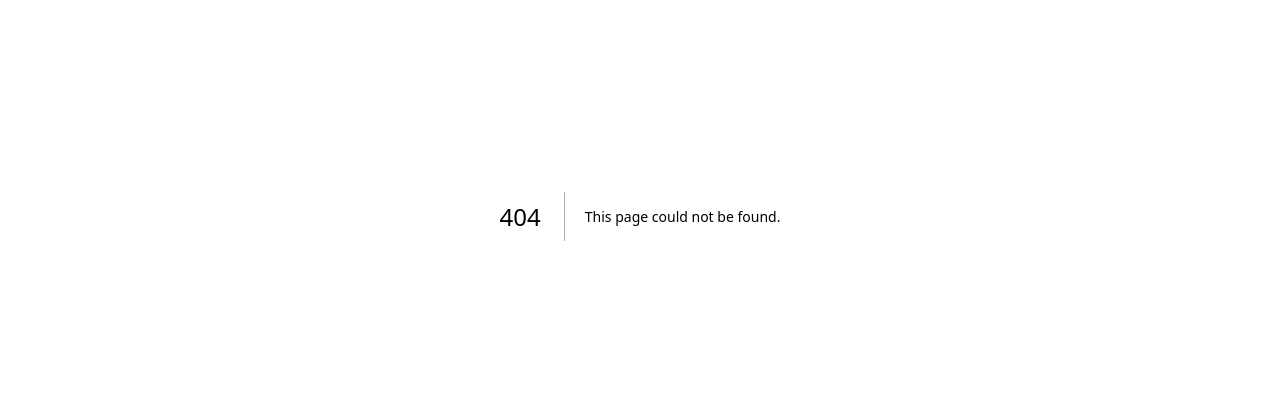
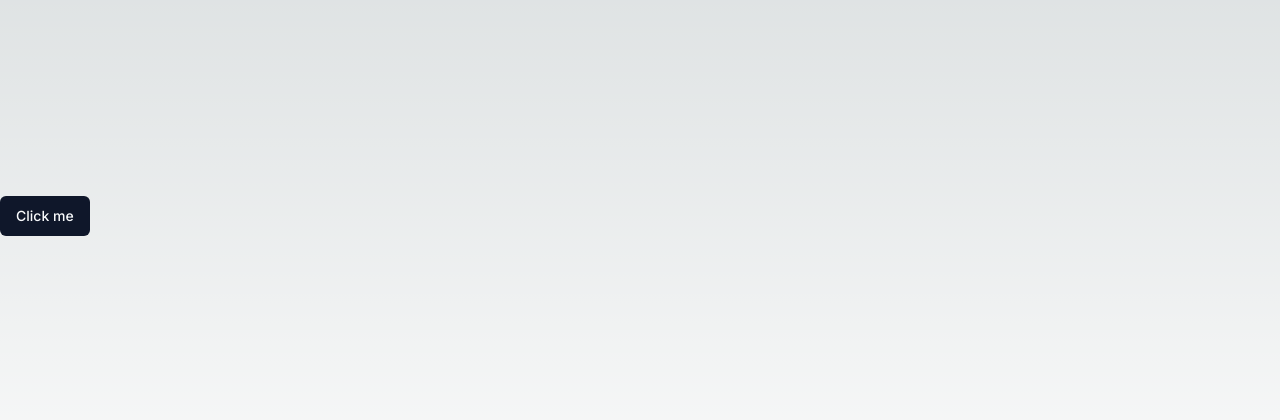
Before and after one commit to Rhema-connect/rhema-connect-webapp, a Next.js app: page /home in a window 1280 px wide. Before the commit this address had no page. Shown: the part 184-604 px from the top of the page. Built offline with nearby package versions, Linux system fonts and the light colour scheme.

Commit message:
initial commit

```diff
--- /dev/null
+++ b/src/app/Provider.tsx
@@ -0,0 +1,14 @@
+'use client';
+import React from 'react'
+import { QueryClientProvider, QueryClient } from '@tanstack/react-query'
+
+const queryClient = new QueryClient();
+function Provider({ children }: any) {
+  return (
+   <QueryClientProvider client={queryClient}>
+    {children}
+   </QueryClientProvider>
+  )
+}
+
+export default Provider
--- /dev/null
+++ b/src/app/home/page.tsx
@@ -0,0 +1,13 @@
+'use client';
+import { Button } from '@/components/ui/button';
+import React from 'react'
+
+function Home() {
+  return (
+    <div className="w-full h-screen flex items-center ustify-center">
+        <Button>Click me</Button>
+    </div>
+  )
+}
+
+export default Home
--- a/src/app/layout.tsx
+++ b/src/app/layout.tsx
@@ -1,6 +1,7 @@
 import type { Metadata } from 'next'
 import { Inter } from 'next/font/google'
 import './globals.css'
+import Provider from './Provider'
 
 const inter = Inter({ subsets: ['latin'] })
 
@@ -16,7 +17,11 @@
 }) {
   return (
     <html lang="en">
-      <body className={inter.className}>{children}</body>
+      <body className={inter.className}>
+        <Provider>
+          {children}
+        </Provider>
+      </body>
     </html>
   )
 }
--- /dev/null
+++ b/src/components/ui/button.tsx
@@ -0,0 +1,56 @@
+import * as React from "react"
+import { Slot } from "@radix-ui/react-slot"
+import { cva, type VariantProps } from "class-variance-authority"
+
+import { cn } from "@/lib/utils"
+
+const buttonVariants = cva(
+  "inline-flex items-center justify-center whitespace-nowrap rounded-md text-sm font-medium ring-offset-white transition-colors focus-visible:outline-none focus-visible:ring-2 focus-visible:ring-slate-950 focus-visible:ring-offset-2 disabled:pointer-events-none disabled:opacity-50 dark:ring-offset-slate-950 dark:focus-visible:ring-slate-300",
+  {
+    variants: {
+      variant: {
+        default: "bg-slate-900 text-slate-50 hover:bg-slate-900/90 dark:bg-slate-50 dark:text-slate-900 dark:hover:bg-slate-50/90",
+        destructive:
+          "bg-red-500 text-slate-50 hover:bg-red-500/90 dark:bg-red-900 dark:text-slate-50 dark:hover:bg-red-900/90",
+        outline:
+          "border border-slate-200 bg-white hover:bg-slate-100 hover:text-slate-900 dark:border-slate-800 dark:bg-slate-950 dark:hover:bg-slate-800 dark:hover:text-slate-50",
+        secondary:
+          "bg-slate-100 text-slate-900 hover:bg-slate-100/80 dark:bg-slate-800 dark:text-slate-50 dark:hover:bg-slate-800/80",
+        ghost: "hover:bg-slate-100 hover:text-slate-900 dark:hover:bg-slate-800 dark:hover:text-slate-50",
+        link: "text-slate-900 underline-offset-4 hover:underline dark:text-slate-50",
+      },
+      size: {
+        default: "h-10 px-4 py-2",
+        sm: "h-9 rounded-md px-3",
+        lg: "h-11 rounded-md px-8",
+        icon: "h-10 w-10",
+      },
+    },
+    defaultVariants: {
+      variant: "default",
+      size: "default",
+    },
+  }
+)
+
+export interface ButtonProps
+  extends React.ButtonHTMLAttributes<HTMLButtonElement>,
+    VariantProps<typeof buttonVariants> {
+  asChild?: boolean
+}
+
+const Button = React.forwardRef<HTMLButtonElement, ButtonProps>(
+  ({ className, variant, size, asChild = false, ...props }, ref) => {
+    const Comp = asChild ? Slot : "button"
+    return (
+      <Comp
+        className={cn(buttonVariants({ variant, size, className }))}
+        ref={ref}
+        {...props}
+      />
+    )
+  }
+)
+Button.displayName = "Button"
+
+export { Button, buttonVariants }
--- /dev/null
+++ b/src/lib/utils.ts
@@ -0,0 +1,6 @@
+import { type ClassValue, clsx } from "clsx"
+import { twMerge } from "tailwind-merge"
+
+export function cn(...inputs: ClassValue[]) {
+  return twMerge(clsx(inputs))
+}
--- /dev/null
+++ b/tailwind.config.js
@@ -0,0 +1,37 @@
+/** @type {import('tailwindcss').Config} */
+module.exports = {
+  darkMode: ["class"],
+  content: [
+    './pages/**/*.{ts,tsx}',
+    './components/**/*.{ts,tsx}',
+    './app/**/*.{ts,tsx}',
+    './src/**/*.{ts,tsx}',
+  ],
+  prefix: "",
+  theme: {
+    container: {
+      center: true,
+      padding: "2rem",
+      screens: {
+        "2xl": "1400px",
+      },
+    },
+    extend: {
+      keyframes: {
+        "accordion-down": {
+          from: { height: "0" },
+          to: { height: "var(--radix-accordion-content-height)" },
+        },
+        "accordion-up": {
+          from: { height: "var(--radix-accordion-content-height)" },
+          to: { height: "0" },
+        },
+      },
+      animation: {
+        "accordion-down": "accordion-down 0.2s ease-out",
+        "accordion-up": "accordion-up 0.2s ease-out",
+      },
+    },
+  },
+  plugins: [require("tailwindcss-animate")],
+}
```
Also changed, not shown: package.json (+13 -1 lines), components.json (added), 1 other file (tests, documents, lock files or other folders).
